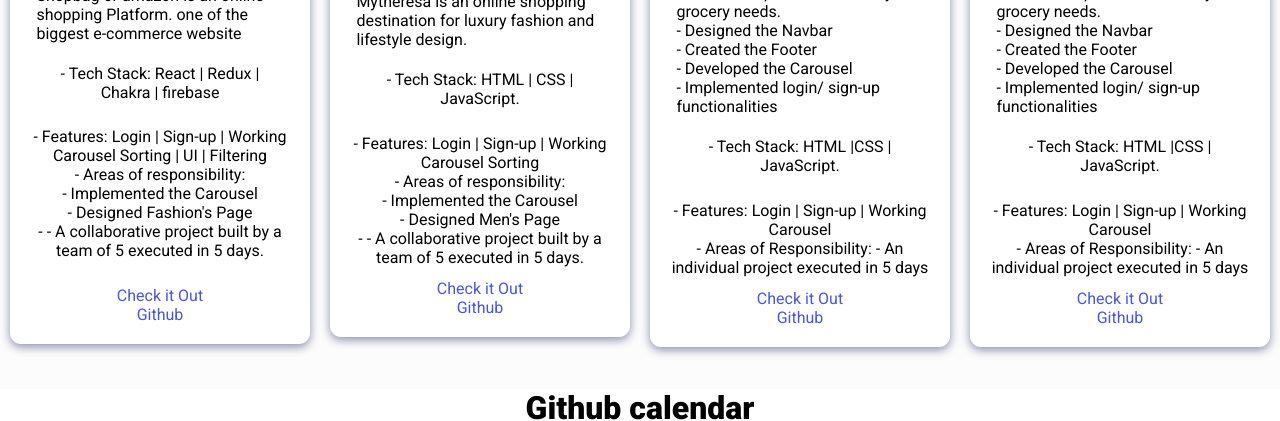
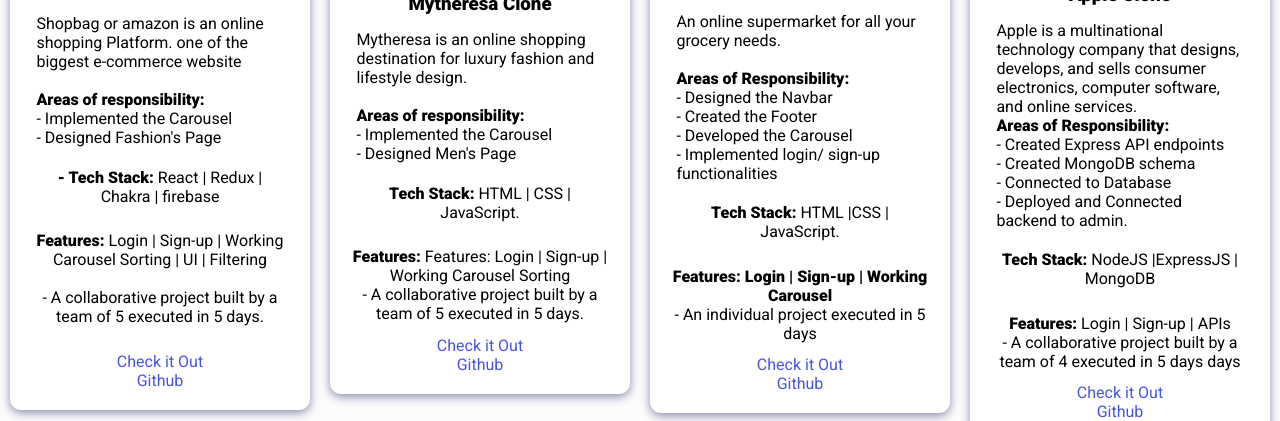
Before and after one commit to owaisezarger/owaisezarger.github.io, a website: page index.html in a window 1280 px wide. Shown: the part 1637-2058 px from the top of the page. Drawn offline with nearby package versions, Linux system fonts and the light colour scheme.

Commit message:
added fourth project

```diff
--- a/index.html
+++ b/index.html
@@ -211,14 +211,16 @@
           <p class="project-details project-description"  >
             Shopbag or amazon is an online shopping Platform. one of the biggest e-commerce website
             <br />
-            <p class="project-tech-stack">- Tech Stack: React | Redux | Chakra | firebase</p> <br />
-            - Features: Login | Sign-up | Working Carousel Sorting | UI | Filtering <br />
-            - Areas of responsibility:
+            <br>
+           <b>Areas of responsibility:</b>
             <br />
             - Implemented the Carousel <br />
             - Designed Fashion's Page
+           <b><p class="project-tech-stack">- Tech Stack:</b>  React | Redux | Chakra | firebase</p> <br />
+            <b>Features:</b>  Login | Sign-up | Working Carousel Sorting | UI | Filtering <br />
+
             <br />
-            - - A collaborative project built by a team of 5 executed in 5 days.
+            - A collaborative project built by a team of 5 executed in 5 days.
           </p>
           </p>
           <a
@@ -242,14 +244,15 @@
             Mytheresa is an online shopping destination for luxury fashion and
             lifestyle design.
             <br />
-            <p class="project-tech-stack">- Tech Stack: HTML | CSS | JavaScript. </p><br />
-            - Features: Login | Sign-up | Working Carousel Sorting <br />
-            - Areas of responsibility:
+            <br>
+           <b>Areas of responsibility:</b>
             <br />
             - Implemented the Carousel <br />
             - Designed Men's Page
             <br />
-            - - A collaborative project built by a team of 5 executed in 5 days.
+           <b><p class="project-tech-stack">Tech Stack:</b>  HTML | CSS | JavaScript. </p><br />
+            <b>Features:</b> Features: Login | Sign-up | Working Carousel Sorting <br />
+             - A collaborative project built by a team of 5 executed in 5 days.
           </p>
           <a
             href="https://moonlit-salmiakki-6e9d34.netlify.app/"
@@ -271,15 +274,16 @@
           <p class="project-details project-description">
             An online supermarket for all your grocery needs.
             <br />
+            <br />
+           <b>Areas of Responsibility:</b> <br>
             - Designed the Navbar <br />
             - Created the Footer <br />
             - Developed the Carousel<br />
             - Implemented login/ sign-up functionalities <br />
-            <p class="project-tech-stack">- Tech Stack: HTML |CSS | JavaScript.</p><br />
-            - Features: Login | Sign-up | Working Carousel
+           <b><p class="project-tech-stack">Tech Stack:</b>  HTML |CSS | JavaScript.</p><br />
+           <b>Features: Login | Sign-up | Working Carousel</b>
             <br />
-            - Areas of Responsibility: - An individual project executed in 5
-            days
+             - An individual project executed in 5 days
           </p>
           <a
             href="https://shiny-puffpuff-e902a7.netlify.app/"
@@ -292,32 +296,34 @@
         </div>
         <div class="project-container project-card">
           <img
-            src="assets/images/bigbasket.png"
+            src="assets/images/appleclone.png"
             alt="greeny-earth"
             loading="lazy"
             class="project-pic"
           />
-          <h3 class="project-title">Big-Basket Clone</h3>
+          <h3 class="project-title">Apple Clone</h3>
           <p class="project-details project-description">
-            An online supermarket for all your grocery needs.
+            Apple is a multinational technology company that designs, develops, and sells consumer electronics, computer software, and online services.
             <br />
-            - Designed the Navbar <br />
-            - Created the Footer <br />
-            - Developed the Carousel<br />
-            - Implemented login/ sign-up functionalities <br />
-            <p class="project-tech-stack">- Tech Stack: HTML |CSS | JavaScript.</p><br />
-            - Features: Login | Sign-up | Working Carousel
+            <b>Areas of Responsibility:</b> <br/>
+            - Created Express API endpoints <br />
+            - Created MongoDB schema <br/>
+            - Connected to Database <br />
+            - Deployed and Connected backend to admin.
             <br />
-            - Areas of Responsibility: - An individual project executed in 5
+           <b><p class="project-tech-stack">Tech Stack:</b> NodeJS |ExpressJS | MongoDB</p> <br />
+           <b>Features:</b>  Login | Sign-up | APIs
+            <br />
+            - A collaborative project built by a team of 4 executed in 5 days
             days
           </p>
           <a
-            href="https://shiny-puffpuff-e902a7.netlify.app/"
+            href="https://rococo-gaufre-db156c.netlify.app/"
             target="_blank"
             class="project-deployed-link"
             >Check it Out</a>
           <br>
-          <a class="project-github-link" href="https://github.com/owaisezarger/hunky-advertisement-4799" target="_blank">Github</a>
+          <a class="project-github-link" href="https://github.com/rajeshuser/punchy-flowers-9069" target="_blank">Github</a>
 
         </div>
       </div>
```
Also changed, not shown: assets/images/appleclone.png (added).
